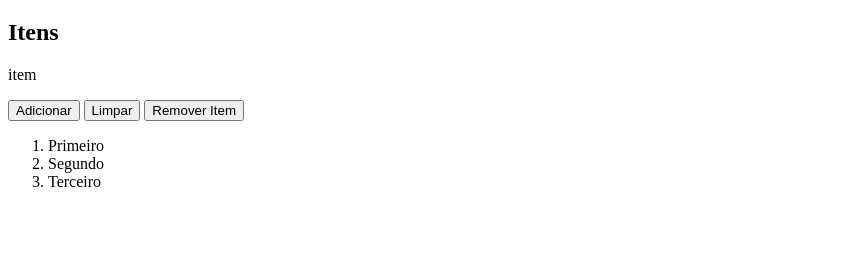
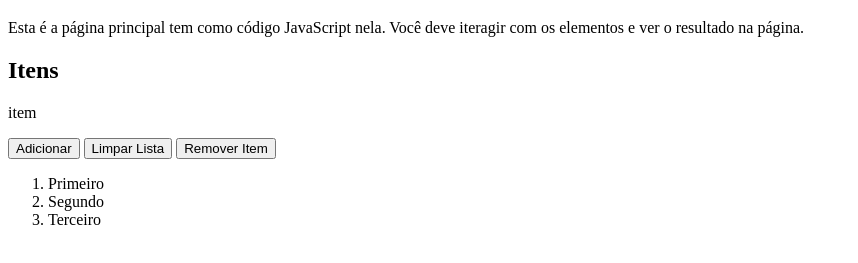
Before and after one commit to ufjf-dcc202/ufjf-dcc202-2023-3-a-atv11-Caiqueguedes, a plain HTML site: page index.html in a window 1280 px wide. Shown: the part 61-324 px from the top of the page, without its empty margins (0-858 px from the left). Drawn offline with Linux system fonts and the light colour scheme.

Commit message:
adiciona parágrafo requirido

```diff
--- a/index.html
+++ b/index.html
@@ -8,13 +8,13 @@
 <body>
     <main>
         <h1>DCC202 - Atividade 11: Caique Guedes</h1>
-        <p></p>
+        <p>Esta é a página principal tem como código JavaScript nela. Você deve iteragir com os elementos e ver o resultado na página.</p>
 
         <section>
             <h2>Itens</h2>
             <p id = "entrada" contenteditable>item</p>
             <button id = "adicionar">Adicionar</button>
-            <button id = "limpar">Limpar</button>
+            <button id = "limpar">Limpar Lista</button>
             <button id = "remover">Remover Item</button>
             <ol id = "itens">
                 <li>Primeiro</li>
```
